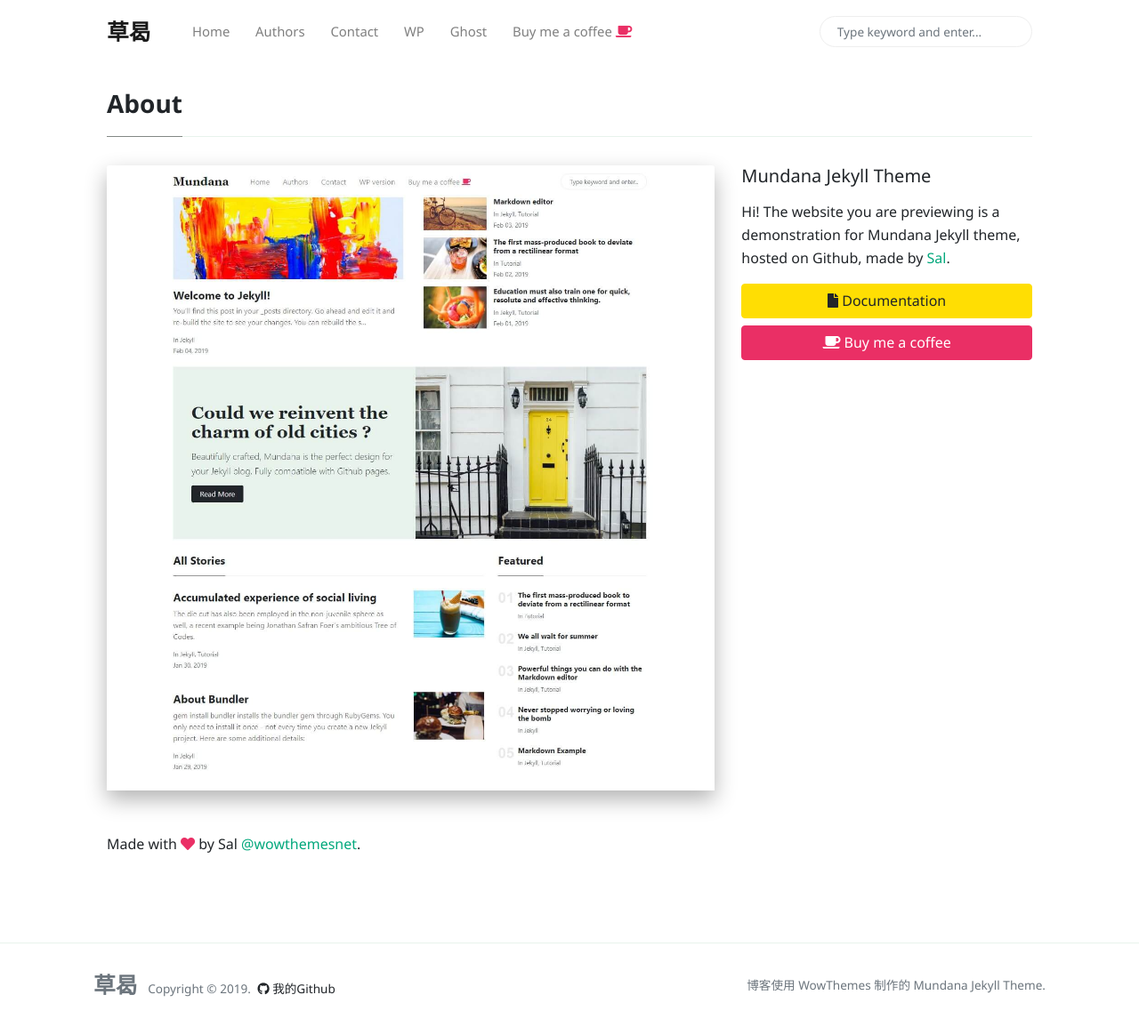
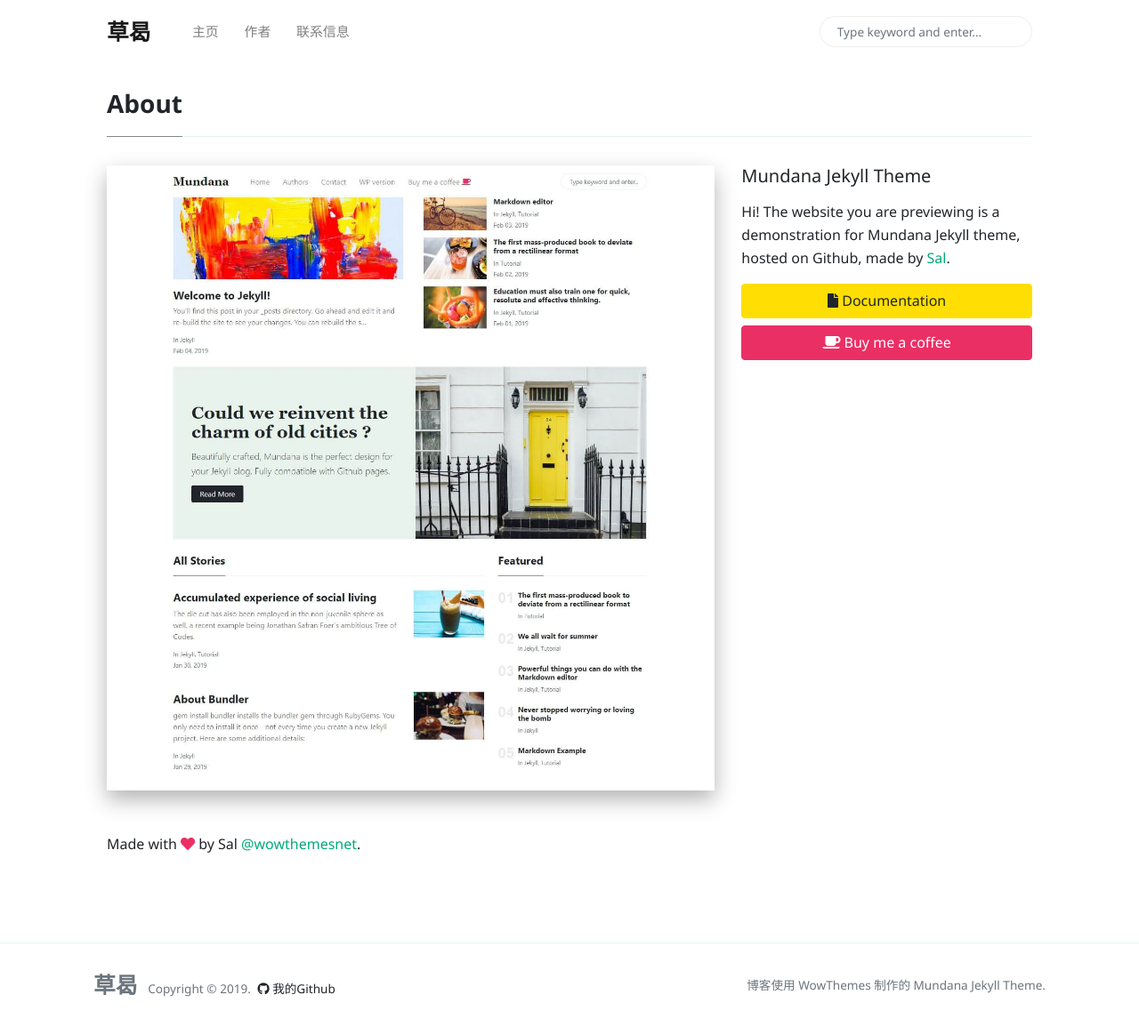
Before and after one commit to geyuxi/geyuxi.github.io, a Jekyll site: the page built from _pages/about.md, in a window 1280 px wide and 1155 px high. Shown: the whole window at 89% size. Built offline with Jekyll 4.4.1, drawn with Linux system fonts in a browser that asks for light colours; nearby versions of some CDN libraries; comment, search, counter and statistics services are not loaded.

Commit message:
Update menu-header.html

```diff
--- a/_includes/menu-header.html
+++ b/_includes/menu-header.html
@@ -1,15 +1,15 @@
 <!--  Replace menu links here -->
 
 <li class="nav-item">
-<a class="nav-link" href="{{site.baseurl}}/index.html">Home</a>
+<a class="nav-link" href="{{site.baseurl}}/index.html">主页</a>
 </li>
 <li class="nav-item">
-<a class="nav-link" href="{{site.baseurl}}/authors-list.html">Authors</a>
+<a class="nav-link" href="{{site.baseurl}}/authors-list.html">作者</a>
 </li>
 <li class="nav-item">
-<a class="nav-link" href="{{site.baseurl}}/contact.html">Contact</a>
+<a class="nav-link" href="{{site.baseurl}}/contact.html">联系信息</a>
 </li>
-<li class="nav-item">
+<!-- <li class="nav-item">
 <a target="_blank" class="nav-link" href="https://www.wowthemes.net/themes/mundana-wordpress/">WP</a>
 </li>
 <li class="nav-item">
@@ -17,4 +17,4 @@
 </li>
 <li class="nav-item">
 <a target="_blank" class="nav-link" href="https://www.wowthemes.net/donate/">Buy me a coffee <i class="fa fa-coffee text-danger"></i></a>
-</li>
+</li> -->
```
